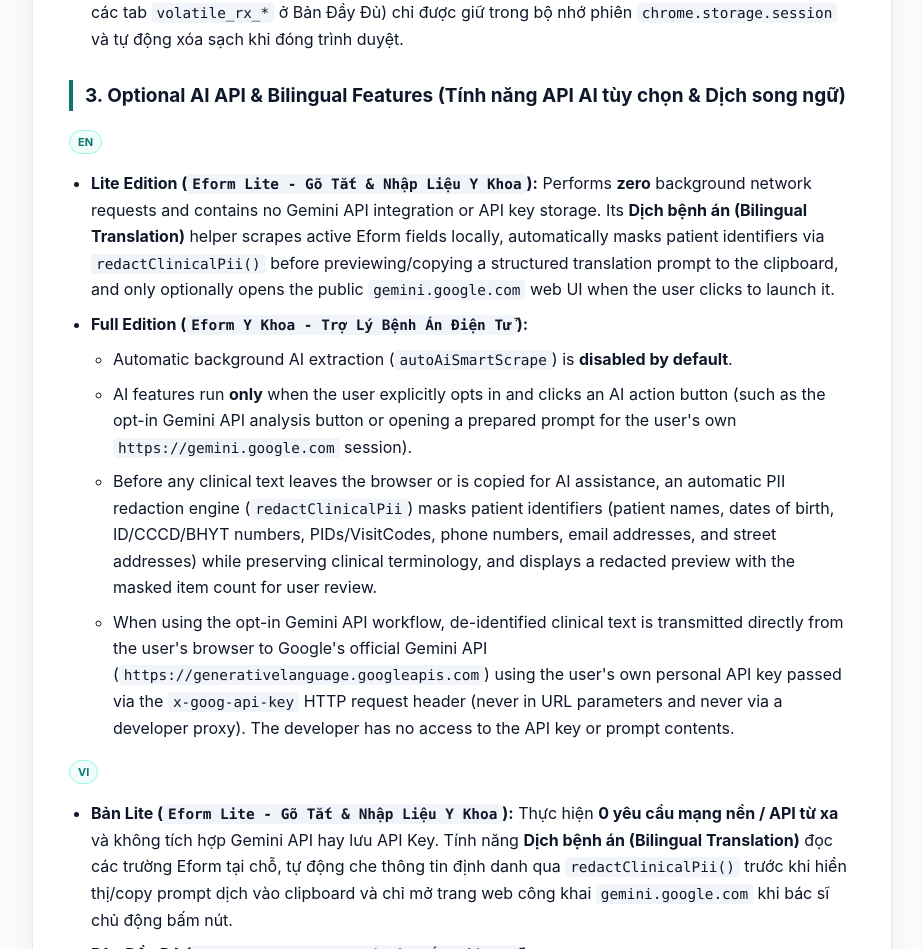
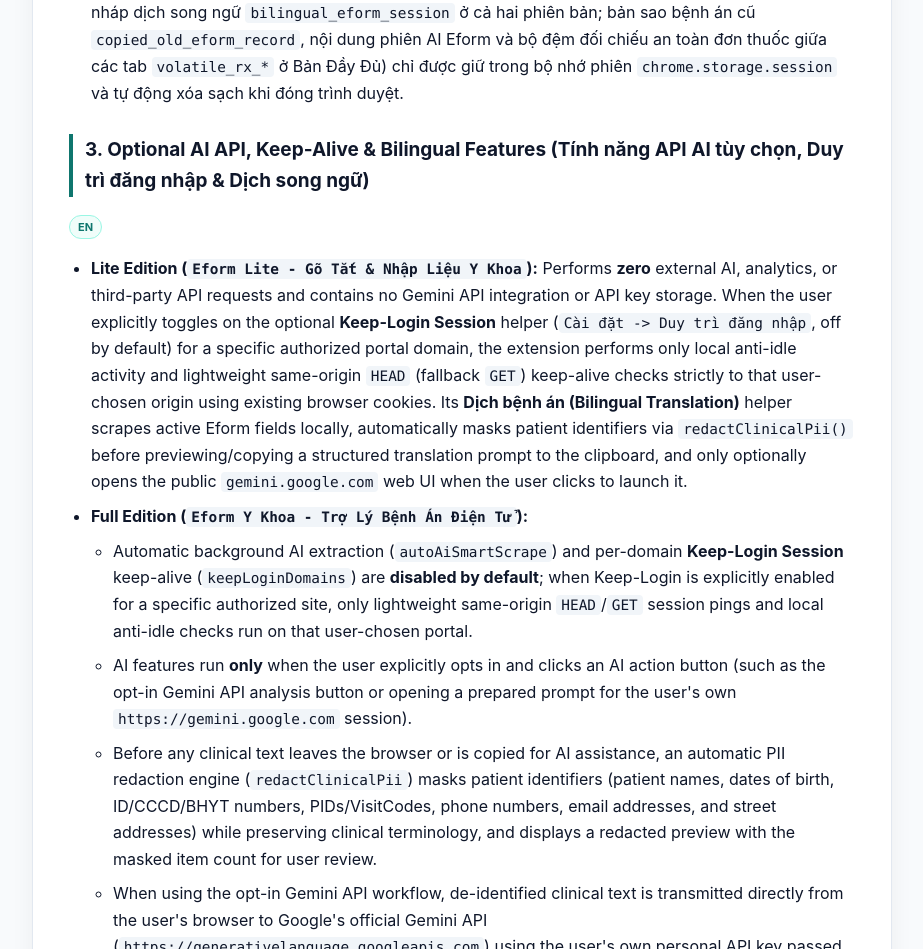
Before and after one commit to bladels/eform-ykhoa-privacy, a plain HTML site: page index.html in a window 1280 px wide. Shown: the part 1851-2800 px from the top of the page, without its empty margins (178-1101 px from the left). Drawn offline with Linux system fonts and the light colour scheme.

Commit message:
Update privacy policy for v2.7.0

```diff
--- a/index.html
+++ b/index.html
@@ -109,7 +109,7 @@
       <div class="meta">
         <strong>Extension Names / Tên tiện ích:</strong>
         Eform Y Khoa - Trợ Lý Bệnh Án Điện Tử (Full) &amp; Eform Lite - Gõ Tắt &amp; Nhập Liệu Y Khoa (Lite)<br>
-        <strong>Last Updated / Cập nhật lần cuối:</strong> November 2026 (v2.6.5)
+        <strong>Last Updated / Cập nhật lần cuối:</strong> November 2026 (v2.7.0)
       </div>
     </header>
 
@@ -124,27 +124,27 @@
       <p><span class="lang-tag">EN</span></p>
       <ul>
         <li><strong>Zero Developer Server Collection:</strong> Neither extension collects, transmits, stores, or sells any personal data, patient health information (PHI), or browsing history to any developer-controlled server or third-party analytics service.</li>
-        <li><strong>Persistent Local Storage (<code>chrome.storage.local</code>):</strong> User-defined hotstrings (text templates), extension preferences (typing speed, workday/holiday calendar mode, floating dock button order, authorized domains, and in the Full edition the user's optional personal Gemini API key), local hotstring usage frequency counts (<code>clinical_hotstring_usage</code>), local de-identified repeated-phrase counters (<code>clinical_phrase_stats</code>), user-pinned visit comparison baseline (<code>clinical_saved_prev_visit</code>), de-identified offline bilingual glossary entries (<code>clinical_bilingual_cache</code>), and up to 20 automatic backup snapshots are stored exclusively on your local device using <code>chrome.storage.local</code>.</li>
+        <li><strong>Persistent Local Storage (<code>chrome.storage.local</code>):</strong> User-defined hotstrings (text templates), extension preferences (typing speed, workday/holiday calendar mode, floating dock button order, authorized domains, optional per-domain session keep-alive list &amp; interval <code>keepLoginDomains</code>/<code>keepLoginIntervalMin</code>, and in the Full edition the user's optional personal Gemini API key), local hotstring usage frequency counts (<code>clinical_hotstring_usage</code>), local de-identified repeated-phrase counters (<code>clinical_phrase_stats</code>), user-pinned visit comparison baseline (<code>clinical_saved_prev_visit</code>), de-identified offline bilingual glossary entries (<code>clinical_bilingual_cache</code>), and up to 20 automatic backup snapshots are stored exclusively on your local device using <code>chrome.storage.local</code>.</li>
         <li><strong>Optional Browser Profile Sync (<code>chrome.storage.sync</code>):</strong> If enabled by the user (Chrome or Microsoft Edge account sync), compressed hotstrings and non-sensitive user preferences (typing speed, calendar/holiday options, shortcuts, domain toggles; never patient PHI and never personal Gemini API keys) are stored in your browser's own <code>chrome.storage.sync</code> area to sync across your Chrome/Edge profiles without any developer server.</li>
         <li><strong>Ephemeral Session Storage (<code>chrome.storage.session</code>):</strong> Temporary workspace data created during active clinical workflows (bilingual translation drafts <code>bilingual_eform_session</code> in both editions; and copied old medical record snapshots <code>copied_old_eform_record</code>, transient AI Eform inputs/outputs, and volatile cross-tab prescription safety check buffers <code>volatile_rx_*</code> in the Full edition) is stored strictly in volatile <code>chrome.storage.session</code> memory and is automatically purged when the browser closes.</li>
       </ul>
       <p><span class="lang-tag">VI</span></p>
       <ul>
         <li><strong>Không thu thập dữ liệu về máy chủ:</strong> Cả hai phiên bản đều <strong>KHÔNG</strong> thu thập, truyền tải, lưu trữ hay bán bất kỳ dữ liệu cá nhân, thông tin bệnh nhân (PHI) hay lịch sử duyệt web nào về máy chủ của nhà phát triển hoặc bên thứ ba.</li>
-        <li><strong>Lưu trữ cục bộ trên thiết bị (<code>chrome.storage.local</code>):</strong> Danh sách từ viết tắt, cài đặt cá nhân (tốc độ gõ, tùy chọn lịch làm việc/ngày lễ, thứ tự nút menu Float, danh sách tên miền đã kích hoạt, và ở Bản Đầy Đủ là khóa Gemini API cá nhân nếu người dùng tự nhập), bộ đếm tần suất dùng mã cục bộ (<code>clinical_hotstring_usage</code>), bộ đếm câu lặp gợi ý tạo mã tắt đã lọc thông tin định danh (<code>clinical_phrase_stats</code>), mốc khám trước do bác sĩ chủ động ghim để so sánh (<code>clinical_saved_prev_visit</code>), kho từ vựng song ngữ đã ẩn danh (<code>clinical_bilingual_cache</code>) cùng tối đa 20 bản sao lưu lịch sử được lưu hoàn toàn trên thiết bị của bạn thông qua <code>chrome.storage.local</code>.</li>
+        <li><strong>Lưu trữ cục bộ trên thiết bị (<code>chrome.storage.local</code>):</strong> Danh sách từ viết tắt, cài đặt cá nhân (tốc độ gõ, tùy chọn lịch làm việc/ngày lễ, thứ tự nút menu Float, danh sách tên miền đã kích hoạt, danh sách trang web bật Duy trì đăng nhập &amp; chu kỳ kiểm tra <code>keepLoginDomains</code>/<code>keepLoginIntervalMin</code>, và ở Bản Đầy Đủ là khóa Gemini API cá nhân nếu người dùng tự nhập), bộ đếm tần suất dùng mã cục bộ (<code>clinical_hotstring_usage</code>), bộ đếm câu lặp gợi ý tạo mã tắt đã lọc thông tin định danh (<code>clinical_phrase_stats</code>), mốc khám trước do bác sĩ chủ động ghim để so sánh (<code>clinical_saved_prev_visit</code>), kho từ vựng song ngữ đã ẩn danh (<code>clinical_bilingual_cache</code>) cùng tối đa 20 bản sao lưu lịch sử được lưu hoàn toàn trên thiết bị của bạn thông qua <code>chrome.storage.local</code>.</li>
         <li><strong>Đồng bộ tùy chọn qua tài khoản trình duyệt (<code>chrome.storage.sync</code>):</strong> Khi được bật, bộ từ viết tắt và cài đặt không nhạy cảm (tốc độ gõ, lịch làm việc, phím tắt, danh sách trang web bật/tắt — <strong>không</strong> bao gồm khóa Gemini API và <strong>không</strong> chứa dữ liệu bệnh nhân) được nén và lưu qua <code>chrome.storage.sync</code> để đồng bộ giữa các máy dùng cùng tài khoản Google Chrome hoặc Microsoft Edge mà không qua máy chủ riêng.</li>
         <li><strong>Lưu trữ phiên tạm thời (<code>chrome.storage.session</code>):</strong> Dữ liệu tạm thời khi thao tác trên bệnh án (bản nháp dịch song ngữ <code>bilingual_eform_session</code> ở cả hai phiên bản; bản sao bệnh án cũ <code>copied_old_eform_record</code>, nội dung phiên AI Eform và bộ đệm đối chiếu an toàn đơn thuốc giữa các tab <code>volatile_rx_*</code> ở Bản Đầy Đủ) chỉ được giữ trong bộ nhớ phiên <code>chrome.storage.session</code> và tự động xóa sạch khi đóng trình duyệt.</li>
       </ul>
     </section>
 
     <section>
-      <h2>3. Optional AI API &amp; Bilingual Features (Tính năng API AI tùy chọn &amp; Dịch song ngữ)</h2>
+      <h2>3. Optional AI API, Keep-Alive &amp; Bilingual Features (Tính năng API AI tùy chọn, Duy trì đăng nhập &amp; Dịch song ngữ)</h2>
       <p><span class="lang-tag">EN</span></p>
       <ul>
-        <li><strong>Lite Edition (<code>Eform Lite - Gõ Tắt &amp; Nhập Liệu Y Khoa</code>):</strong> Performs <strong>zero</strong> background network requests and contains no Gemini API integration or API key storage. Its <strong>Dịch bệnh án (Bilingual Translation)</strong> helper scrapes active Eform fields locally, automatically masks patient identifiers via <code>redactClinicalPii()</code> before previewing/copying a structured translation prompt to the clipboard, and only optionally opens the public <code>gemini.google.com</code> web UI when the user clicks to launch it.</li>
+        <li><strong>Lite Edition (<code>Eform Lite - Gõ Tắt &amp; Nhập Liệu Y Khoa</code>):</strong> Performs <strong>zero</strong> external AI, analytics, or third-party API requests and contains no Gemini API integration or API key storage. When the user explicitly toggles on the optional <strong>Keep-Login Session</strong> helper (<code>Cài đặt -&gt; Duy trì đăng nhập</code>, off by default) for a specific authorized portal domain, the extension performs only local anti-idle activity and lightweight same-origin <code>HEAD</code> (fallback <code>GET</code>) keep-alive checks strictly to that user-chosen origin using existing browser cookies. Its <strong>Dịch bệnh án (Bilingual Translation)</strong> helper scrapes active Eform fields locally, automatically masks patient identifiers via <code>redactClinicalPii()</code> before previewing/copying a structured translation prompt to the clipboard, and only optionally opens the public <code>gemini.google.com</code> web UI when the user clicks to launch it.</li>
         <li><strong>Full Edition (<code>Eform Y Khoa - Trợ Lý Bệnh Án Điện Tử</code>):</strong>
           <ul>
-            <li>Automatic background AI extraction (<code>autoAiSmartScrape</code>) is <strong>disabled by default</strong>.</li>
+            <li>Automatic background AI extraction (<code>autoAiSmartScrape</code>) and per-domain <strong>Keep-Login Session</strong> keep-alive (<code>keepLoginDomains</code>) are <strong>disabled by default</strong>; when Keep-Login is explicitly enabled for a specific authorized site, only lightweight same-origin <code>HEAD</code>/<code>GET</code> session pings and local anti-idle checks run on that user-chosen portal.</li>
             <li>AI features run <strong>only</strong> when the user explicitly opts in and clicks an AI action button (such as the opt-in Gemini API analysis button or opening a prepared prompt for the user's own <code>https://gemini.google.com</code> session).</li>
             <li>Before any clinical text leaves the browser or is copied for AI assistance, an automatic PII redaction engine (<code>redactClinicalPii</code>) masks patient identifiers (patient names, dates of birth, ID/CCCD/BHYT numbers, PIDs/VisitCodes, phone numbers, email addresses, and street addresses) while preserving clinical terminology, and displays a redacted preview with the masked item count for user review.</li>
             <li>When using the opt-in Gemini API workflow, de-identified clinical text is transmitted directly from the user's browser to Google's official Gemini API (<code>https://generativelanguage.googleapis.com</code>) using the user's own personal API key passed via the <code>x-goog-api-key</code> HTTP request header (never in URL parameters and never via a developer proxy). The developer has no access to the API key or prompt contents.</li>
@@ -153,10 +153,10 @@
       </ul>
       <p><span class="lang-tag">VI</span></p>
       <ul>
-        <li><strong>Bản Lite (<code>Eform Lite - Gõ Tắt &amp; Nhập Liệu Y Khoa</code>):</strong> Thực hiện <strong>0 yêu cầu mạng nền / API từ xa</strong> và không tích hợp Gemini API hay lưu API Key. Tính năng <strong>Dịch bệnh án (Bilingual Translation)</strong> đọc các trường Eform tại chỗ, tự động che thông tin định danh qua <code>redactClinicalPii()</code> trước khi hiển thị/copy prompt dịch vào clipboard và chỉ mở trang web công khai <code>gemini.google.com</code> khi bác sĩ chủ động bấm nút.</li>
+        <li><strong>Bản Lite (<code>Eform Lite - Gõ Tắt &amp; Nhập Liệu Y Khoa</code>):</strong> Thực hiện <strong>0 kết nối API AI, thống kê hay máy chủ bên thứ ba</strong>, không tích hợp Gemini API hay lưu API Key. Chỉ khi bác sĩ chủ động bật tùy chọn <strong>Duy trì đăng nhập</strong> (tắt mặc định) cho một tên miền bệnh án đã cấp quyền, tiện ích mới thực hiện chống treo phiên cục bộ và gửi ping <code>HEAD</code> (fallback <code>GET</code>) cùng origin tới đúng trang web đó bằng cookie phiên có sẵn của trình duyệt. Tính năng <strong>Dịch bệnh án (Bilingual Translation)</strong> đọc các trường Eform tại chỗ, tự động che thông tin định danh qua <code>redactClinicalPii()</code> trước khi hiển thị/copy prompt dịch vào clipboard và chỉ mở trang web công khai <code>gemini.google.com</code> khi bác sĩ chủ động bấm nút.</li>
         <li><strong>Bản Đầy Đủ (<code>Eform Y Khoa - Trợ Lý Bệnh Án Điện Tử</code>):</strong>
           <ul>
-            <li>Tính năng tự động đọc bằng AI (<code>autoAiSmartScrape</code>) được <strong>tắt mặc định</strong>.</li>
+            <li>Tính năng tự động đọc bằng AI (<code>autoAiSmartScrape</code>) và <strong>Duy trì đăng nhập</strong> theo tên miền (<code>keepLoginDomains</code>) đều <strong>tắt mặc định</strong>; khi bác sĩ chủ động bật Duy trì đăng nhập cho một trang web cụ thể, tiện ích chỉ gửi ping <code>HEAD</code>/<code>GET</code> cùng origin tới đúng trang đó và chống timeout phiên tại chỗ.</li>
             <li>Mọi tính năng AI chỉ chạy khi người dùng <strong>chủ động bật/bấm nút xác nhận</strong> (nút phân tích qua Gemini API Opt-in hoặc sao chép sang phiên <code>https://gemini.google.com</code> của chính người dùng).</li>
             <li>Trước khi dữ liệu được gửi hoặc sao chép, bộ lọc ẩn danh tự động (<code>redactClinicalPii</code>) sẽ che các thông tin định danh cá nhân (họ tên bệnh nhân, ngày sinh, số CCCD/CMND/BHYT, mã PID/VisitCode, số điện thoại, email, địa chỉ) mà vẫn giữ nguyên thuật ngữ y khoa, đồng thời hiển thị bản xem trước và số mục đã ẩn danh để bác sĩ kiểm tra trước khi gửi.</li>
             <li>Khi chọn phân tích qua Gemini API, văn bản đã ẩn danh được gửi trực tiếp từ trình duyệt tới API chính thức của Google (<code>https://generativelanguage.googleapis.com</code>) bằng khóa API cá nhân của người dùng qua HTTP header <code>x-goog-api-key</code> (không gắn vào URL và không đi qua máy chủ trung gian của nhà phát triển).</li>
@@ -169,7 +169,7 @@
       <h2>4. Permissions Usage (Giải trình quyền truy cập)</h2>
       <p><span class="lang-tag">EN</span></p>
       <ul>
-        <li><strong>Optional Host Permissions (<code>http://*/*</code>, <code>https://*/*</code> — Per-Domain Opt-In):</strong> Neither extension requests blanket <code>&lt;all_urls&gt;</code> host access at install time. Scripts do <strong>not</strong> run on websites automatically. Only when the user explicitly clicks <em>"Kích hoạt trên trang này"</em> (Activate on this site) or enables a specific hospital EMR/Eform domain does the browser prompt via <code>chrome.permissions.request</code> for that single origin, registering dynamic scripts strictly for user-authorized origins. Major cloud/office web apps (Google Docs, Microsoft 365, GitHub, Facebook, YouTube) are excluded from the copy/paste restoration helper.</li>
+        <li><strong>Optional Host Permissions (<code>http://*/*</code>, <code>https://*/*</code> — Per-Domain Opt-In):</strong> Neither extension requests blanket <code>&lt;all_urls&gt;</code> host access at install time. Scripts do <strong>not</strong> run on websites automatically. Only when the user explicitly clicks <em>"Kích hoạt trên trang này"</em> (Activate on this site) or enables a specific hospital EMR/Eform domain does the browser prompt via <code>chrome.permissions.request</code> for that single origin, registering dynamic scripts strictly for user-authorized origins. Optional per-domain Keep-Login Session keep-alive (<code>Cài đặt -&gt; Duy trì đăng nhập</code>, off by default) operates only on authorized origins explicitly toggled ON by the user. Major cloud/office web apps (Google Docs, Microsoft 365, GitHub, Facebook, YouTube) are excluded from the copy/paste restoration helper.</li>
         <li><strong><code>tabs</code>:</strong> Used solely to read the active tab's hostname/URL so the Side Panel can display per-site activation status, verify origin permissions, and target the active EMR/Eform tab when inserting typed text. No browsing history is recorded or transmitted.</li>
         <li><strong><code>scripting</code>:</strong> Used in both editions to dynamically register and inject the text-expansion and copy/paste restoration scripts strictly on domains explicitly authorized by the user, and on-demand when the user clicks to read or fill active Eform fields (including bilingual Eform fields in both editions, or old record copying / collapsible section expansion in the Full edition).</li>
         <li><strong><code>storage</code>:</strong> Used to persist local preferences/hotstrings/backups (<code>chrome.storage.local</code>), optional compressed browser profile sync (<code>chrome.storage.sync</code> for hotstrings and non-sensitive settings across Chrome/Edge, excluding personal API keys), and ephemeral in-memory session drafts (<code>chrome.storage.session</code> in both editions).</li>
@@ -178,7 +178,7 @@
       </ul>
       <p><span class="lang-tag">VI</span></p>
       <ul>
-        <li><strong>Quyền truy cập tên miền tùy chọn (<code>optional_host_permissions</code>: <code>http://*/*</code>, <code>https://*/*</code> — Cấp quyền theo từng trang):</strong> Tiện ích <strong>không</strong> xin quyền <code>&lt;all_urls&gt;</code> mặc định và không tự chạy trên các trang web khác. Chỉ khi bác sĩ bấm <em>"Kích hoạt trên trang này"</em> trên cổng bệnh án điện tử (EMR/Eform) đang mở, trình duyệt mới hỏi cấp quyền cho đúng tên miền đó và đăng ký script động cho các trang đã cấp phép.</li>
+        <li><strong>Quyền truy cập tên miền tùy chọn (<code>optional_host_permissions</code>: <code>http://*/*</code>, <code>https://*/*</code> — Cấp quyền theo từng trang):</strong> Tiện ích <strong>không</strong> xin quyền <code>&lt;all_urls&gt;</code> mặc định và không tự chạy trên các trang web khác. Chỉ khi bác sĩ bấm <em>"Kích hoạt trên trang này"</em> trên cổng bệnh án điện tử (EMR/Eform) đang mở, trình duyệt mới hỏi cấp quyền cho đúng tên miền đó và đăng ký script động cho các trang đã cấp phép; tính năng tùy chọn <strong>Duy trì đăng nhập</strong> (tắt mặc định) cũng chỉ chạy trên các tên miền đã cấp phép mà bác sĩ chủ động bật.</li>
         <li><strong><code>tabs</code>:</strong> Chỉ dùng để kiểm tra tên miền của tab đang mở nhằm hiển thị trạng thái Bật/Tắt theo trang và định vị đúng tab bệnh án khi chèn văn bản. Không lưu trữ hay gửi lịch sử duyệt web.</li>
         <li><strong><code>scripting</code>:</strong> Dùng ở cả hai phiên bản để đăng ký và nạp script nhập liệu/khôi phục copy-paste trên đúng các tên miền người dùng đã cấp quyền, đồng thời đọc/điền các trường Eform đang mở khi bác sĩ bấm nút.</li>
         <li><strong><code>storage</code>:</strong> Lưu từ viết tắt, cài đặt, sao lưu cục bộ (<code>chrome.storage.local</code>), đồng bộ tùy chọn theo tài khoản trình duyệt (<code>chrome.storage.sync</code> trên Chrome/Edge cho bộ gõ tắt và cài đặt không nhạy cảm, loại trừ API Key) và dữ liệu phiên tạm (<code>chrome.storage.session</code> ở cả hai phiên bản).</li>
```
